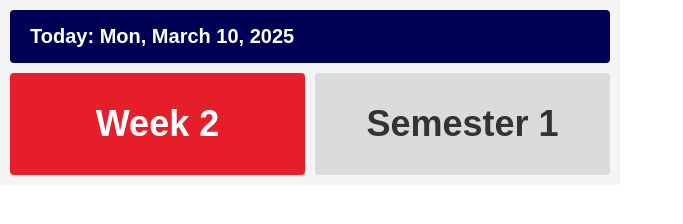
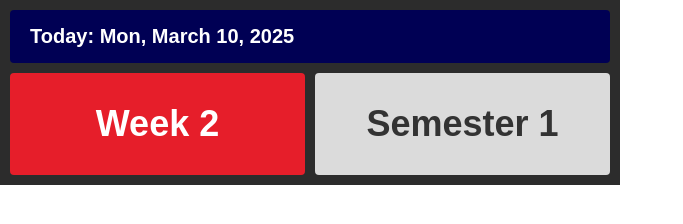
Before and after one commit to huytangast/rmit-academic-calendar, a plain HTML site: page index.html in a window 1280 px wide. Shown: the whole page, without its empty margins (0-683 px from the left). Drawn offline with Linux system fonts and the light colour scheme.

Commit message:
v1.1 index.html

```diff
--- a/index.html
+++ b/index.html
@@ -14,7 +14,8 @@
       max-width: 600px;
       max-height: 300px;
       padding: 10px;
-      background-color: #f5f5f5;
+
+      background-color: #2C2C2C;
     }
 
     .header {
```
